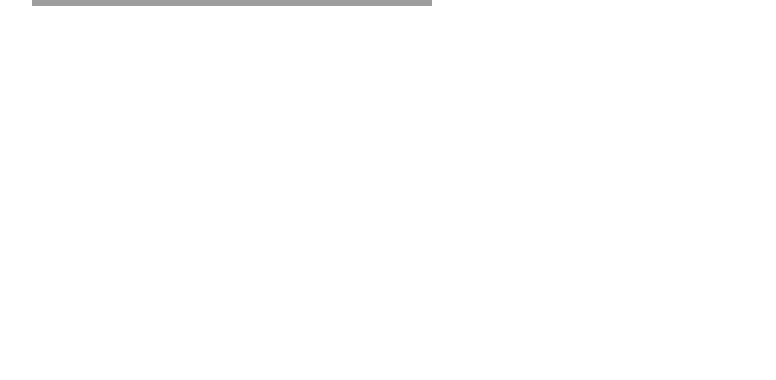
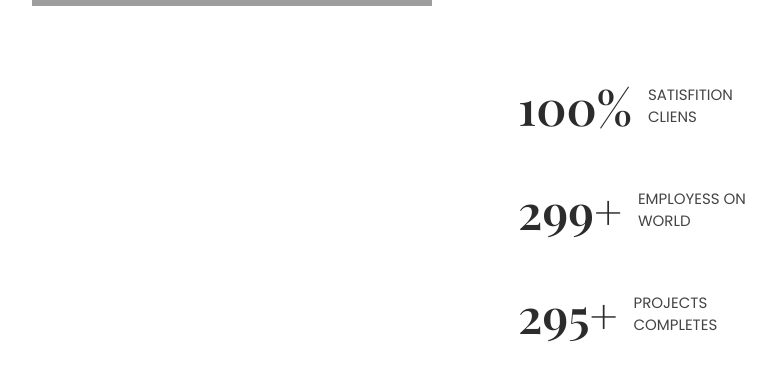
Before and after one commit to fajarfadillahh/inteo-architecture-interior-react-tailwind, a React (Vite) app: page / in a window 1280 px wide. Shown: the part 2202-2582 px from the top of the page, without its empty margins (8-784 px from the left). Before the commit the page ends 2272 px from the top, so only its background shows below. Built offline with nearby package versions, Linux system fonts and the light colour scheme; grey boxes are pictures that could not be loaded.

Commit message:
create Metrics.jsx, part of the Homepage

```diff
--- a/src/pages/Homepage.jsx
+++ b/src/pages/Homepage.jsx
@@ -4,6 +4,7 @@ import Header from "../components/Header";
 import Hero from "../parts/Homepage/Hero";
 import Awards from "../parts/Homepage/Awards";
 import About from "../parts/Homepage/About";
+import Metrics from "../parts/Homepage/Metrics";
 
 export default function Homepage() {
   return (
@@ -12,6 +13,7 @@ export default function Homepage() {
       <Hero />
       <Awards />
       <About />
+      <Metrics />
     </>
   );
 }
--- /dev/null
+++ b/src/parts/Homepage/Metrics.jsx
@@ -0,0 +1,41 @@
+import React from "react";
+
+export default function Metrics() {
+  return (
+    <section className="metrics pb-16">
+      <div className="metrics__container container">
+        <div className="metrics__group grid justify-center gap-8">
+          <div className="metrics__content inline-flex items-center gap-4">
+            <h3 className="metrics__content-number font-serif text-[48px] font-semibold text-black">
+              100%
+            </h3>
+            <p className="metrics__content-text text-[15px] uppercase text-gray-600">
+              Satisfition <br />
+              cliens
+            </p>
+          </div>
+
+          <div className="metrics__content inline-flex items-center gap-4">
+            <h3 className="metrics__content-number font-serif text-[48px] font-semibold text-black">
+              299+
+            </h3>
+            <p className="metrics__content-text text-[15px] uppercase text-gray-600">
+              Employess on <br />
+              world
+            </p>
+          </div>
+
+          <div className="metrics__content inline-flex items-center gap-4">
+            <h3 className="metrics__content-number font-serif text-[48px] font-semibold text-black">
+              295+
+            </h3>
+            <p className="metrics__content-text text-[15px] uppercase text-gray-600">
+              Projects <br />
+              completes
+            </p>
+          </div>
+        </div>
+      </div>
+    </section>
+  );
+}
```
